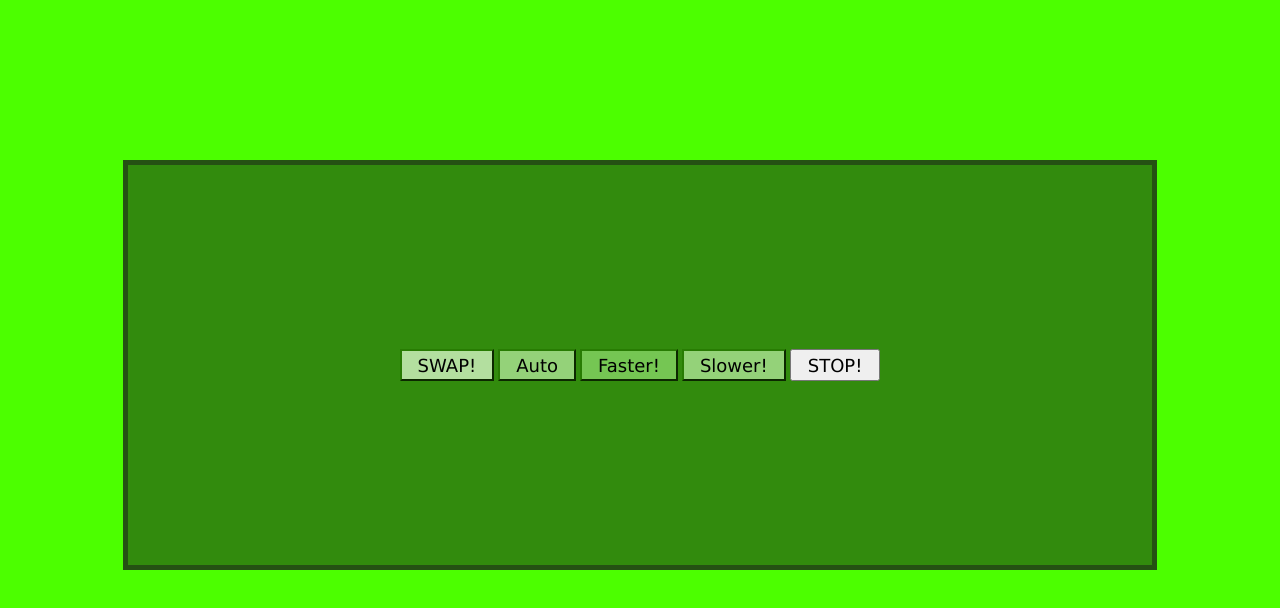
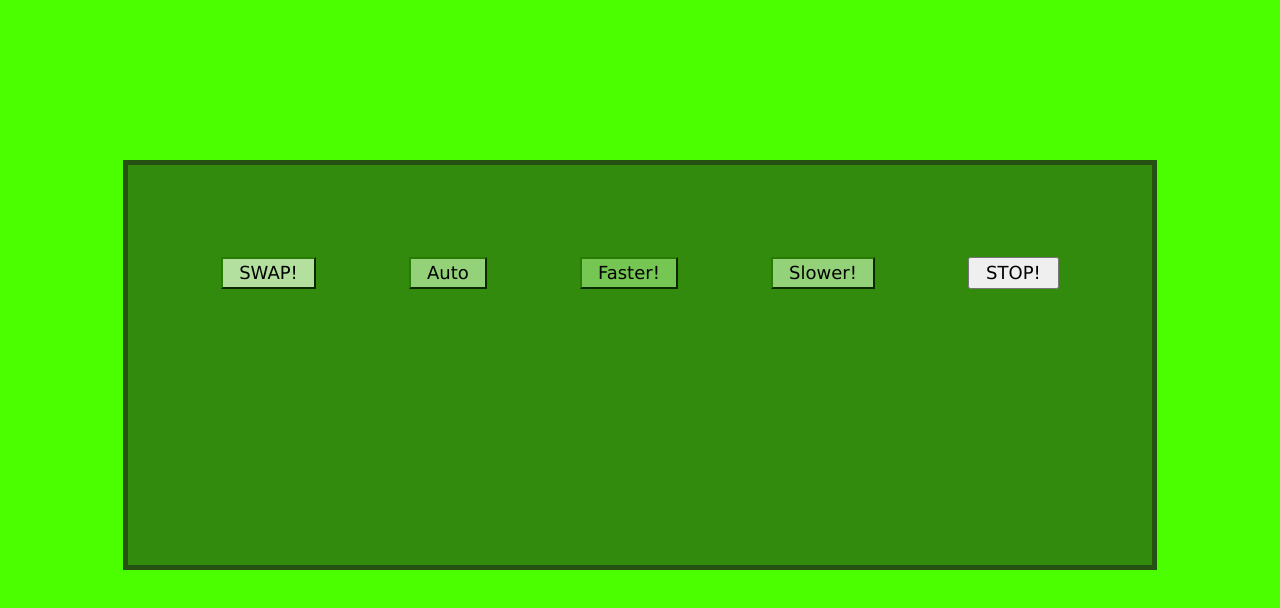
Before and after one commit to Quo210/color-swapper, a plain HTML site: page index.html in a window 1280 px wide. Drawn offline with Linux system fonts and the light colour scheme.

Commit message:
main container is now a grid

```diff
--- a/style.css
+++ b/style.css
@@ -7,13 +7,19 @@
     min-width: 800px;
     background-color: hsla(255, 5%, 10%, 0.5);
     border: 5px solid hsla(255, 5%, 10%, 0.5);
-    display: flex;
-    justify-content: center;
-    align-items: center;
+    display: grid;
+    grid-template-rows: auto;
+    grid-template-columns: auto;
 }
 
 * {
     transition: 500ms;
+}
+
+.button-holder{
+    display: flex;
+    justify-content: space-evenly;
+    align-items: center;
 }
 
 button{
```
